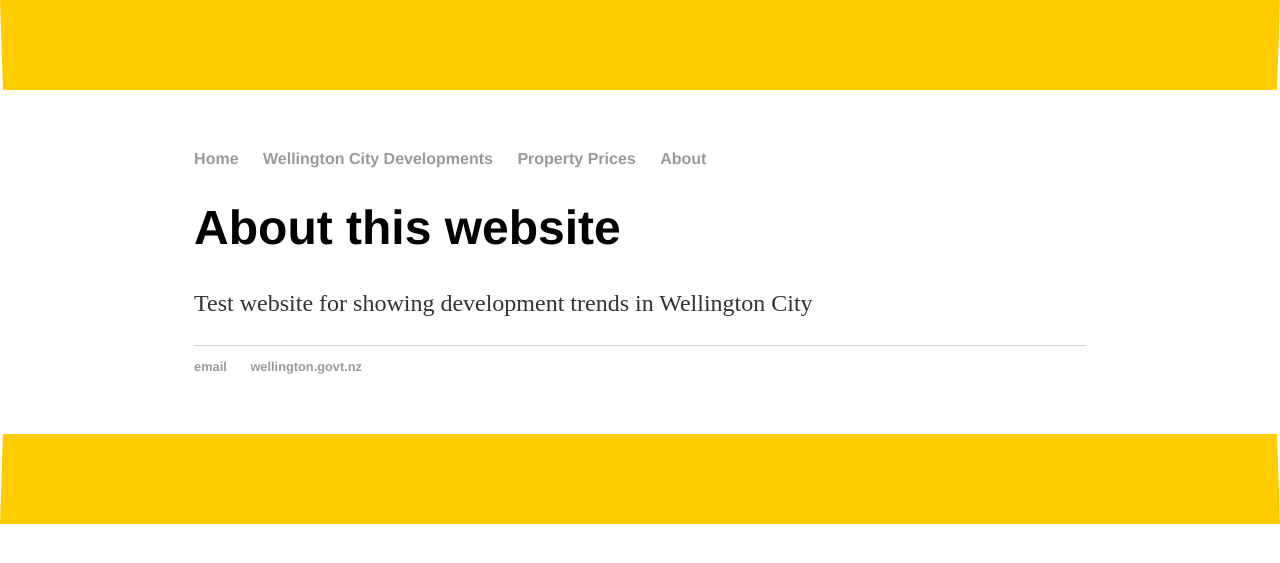
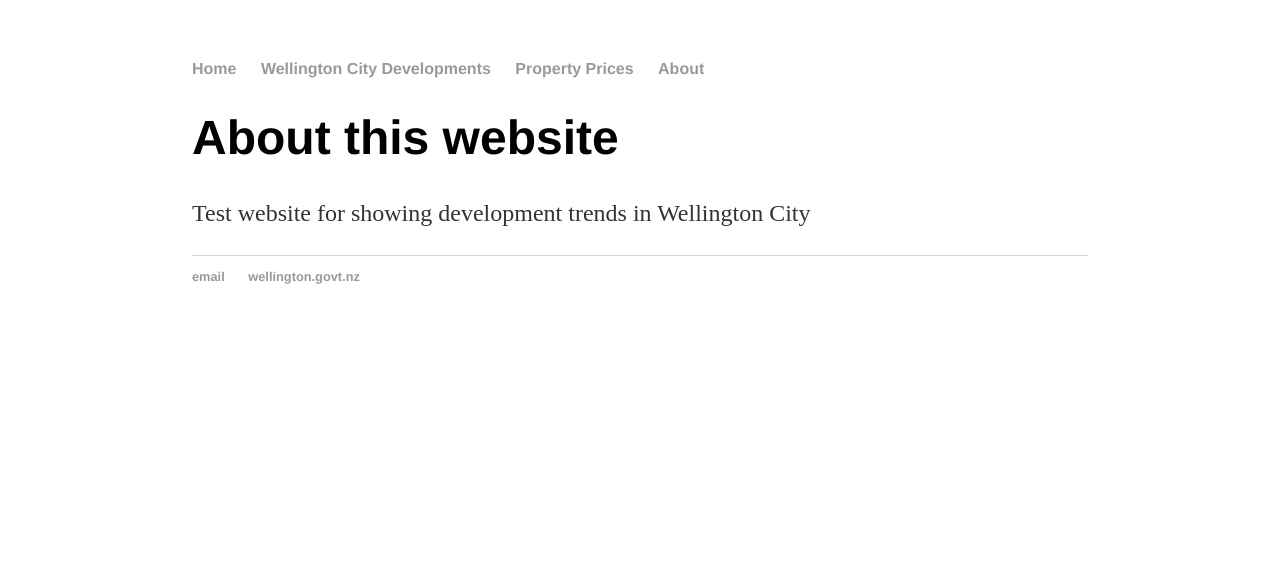
Before and after one commit to wccdigital/graphs, a Jekyll site: the page built from about.html, in a window 1280 px wide. Shown: the top 563 px of the page. Built offline with Jekyll 4.4.1, drawn with Linux system fonts in a browser that asks for light colours.

Commit message:
Update main.css

```diff
--- a/css/main.css
+++ b/css/main.css
@@ -1,12 +1,3 @@
-html{
-    border-style: solid;
-    border-top-width: 90px;
-    border-top-color: #FFCC00;
-    border-right-color: #ffffff;
-    border-left-color: #ffffff;
-    border-bottom-width: 90px;
-    border-bottom-color: #FFCC00;
-}
 
 body {
     margin: 60px auto;
```
